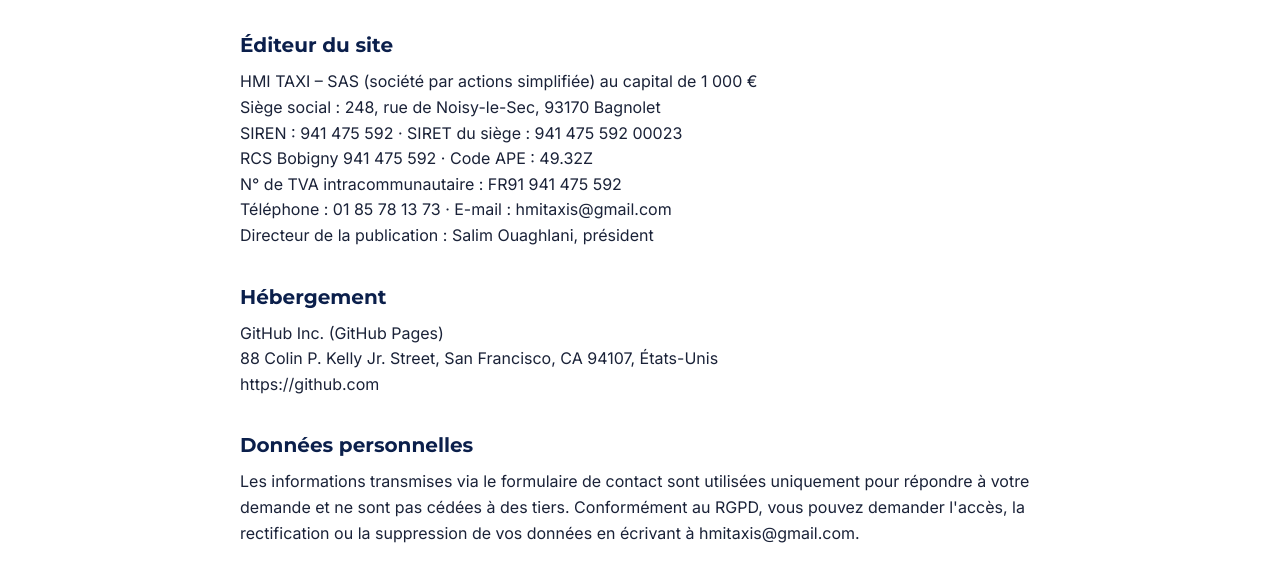
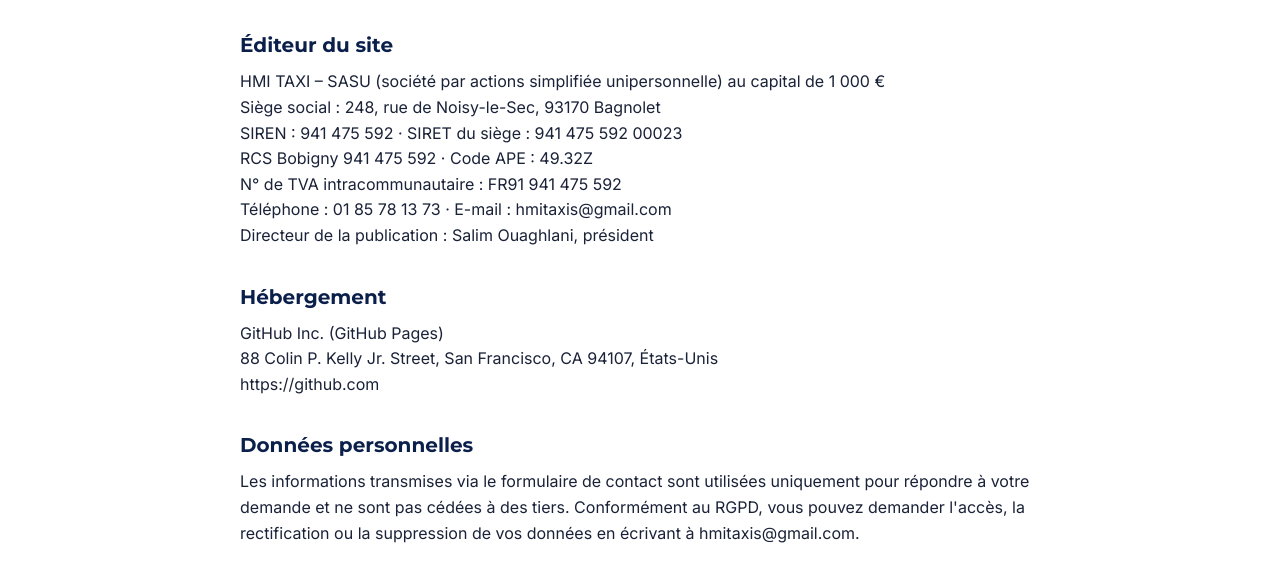
Before and after one commit to majRamz/hmi-taxi, a plain HTML site: page mentions-legales.html in a window 1280 px wide. Shown: the part 218-797 px from the top of the page. Drawn offline with Linux system fonts and the light colour scheme.

Commit message:
Mentions légales : forme juridique SASU
Co-Authored-By: Claude Opus 5.5 <noreply@anthropic.com>

```diff
--- a/mentions-legales.html
+++ b/mentions-legales.html
@@ -24,7 +24,7 @@
   <div class="container legal">
     <h1>Mentions légales</h1>
     <h2>Éditeur du site</h2>
-    <p>HMI TAXI – SAS (société par actions simplifiée) au capital de 1 000 €<br>
+    <p>HMI TAXI – SASU (société par actions simplifiée unipersonnelle) au capital de 1 000 €<br>
     Siège social : 248, rue de Noisy-le-Sec, 93170 Bagnolet<br>
     SIREN : 941 475 592 · SIRET du siège : 941 475 592 00023<br>
     RCS Bobigny 941 475 592 · Code APE : 49.32Z<br>
```
